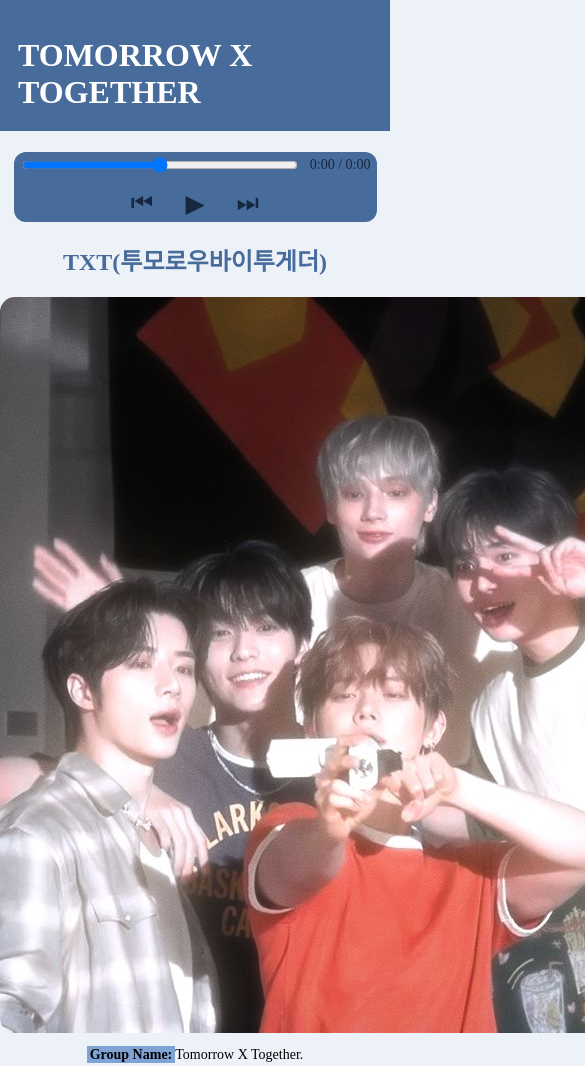
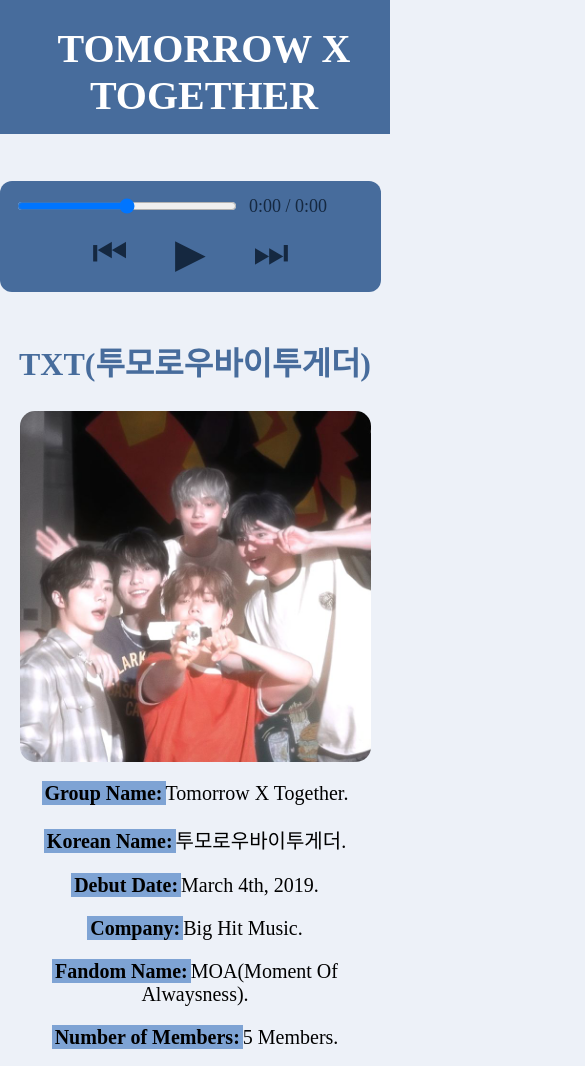
Before and after one commit to shadowshi012h-lang/Sarang-s-TXT-website, a plain HTML site: page index.html in a window 390 px wide. Shown: the top 1066 px of the page, 585 px wide, since content can reach past the window. Drawn offline with Linux system fonts and the light colour scheme.

Commit message:
Update index.css

```diff
--- a/index.css
+++ b/index.css
@@ -49,6 +49,9 @@
     display: block;
     margin: auto;
     border-radius: 15px;
+
+    max-width: 100%;
+    height: auto;
 }
 button {
   background-color: rgb(177, 209, 250);
@@ -191,18 +194,49 @@
     align-items: center;
     gap: 10px;
 }
+
 @media (max-width: 768px) {
+
+    h1 {
+        font-size: 40px;
+        padding-top: 25px;
+        padding-bottom: 15px;
+        text-align: center;
+    }
+
+    h2 {
+        font-size: 32px;
+    }
+
+    p {
+        font-size: 20px;
+    }
+
+    .facts {
+        font-size: 20px;
+        line-height: 1.6;
+    }
+
     .music-player {
         width: 90%;
         margin: 20px auto;
-        display: block;
+        padding: 15px;
     }
 
-    .music-controls {
-        gap: 20px;
+    .music-btn {
+        font-size: 40px;
+    }
+
+    #time {
+        font-size: 18px;
     }
 
     #progress {
-        max-width: 100%;
+        height: 12px;
+    }
+
+    img {
+        width: 90%;
+        height: auto;
     }
 }
```
